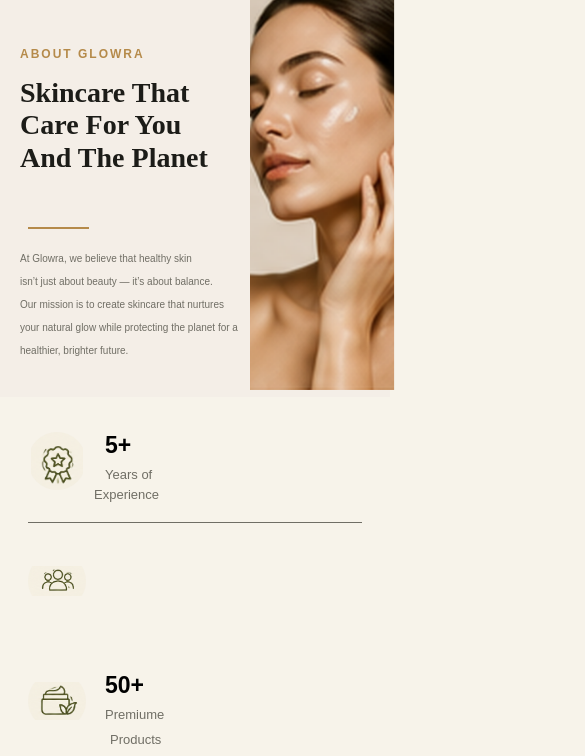
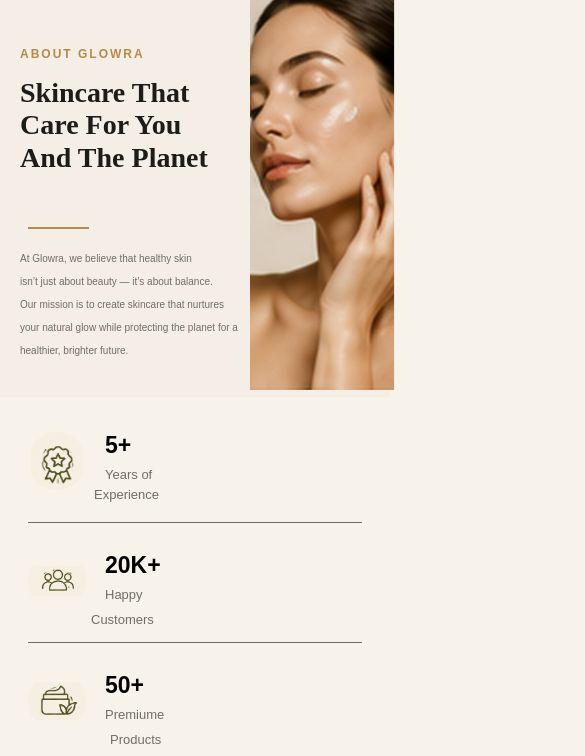
Before and after one commit to zohaibwarsi386-boop/GLOWRA-SKINCARE-, a plain HTML site: page about.html in a window 390 px wide. Shown: the part 88-844 px from the top of the page, 585 px wide, since content can reach past the window. Drawn offline with Linux system fonts and the light colour scheme.

Commit message:
Update about.css

```diff
--- a/about.css
+++ b/about.css
@@ -2037,10 +2037,33 @@ nav a:hover {
         height: 58px;
         object-fit: contain;
     }
+
     .z-5 {
         position: absolute;
 
-        position: absolute;
+        top: 155px;
+        left: 105px;
+
+        font-size: 23px;
+    }
+
+    .z-6 {
+        position: absolute;
+
+        top: 188px;
+        left: 105px;
+
+        font-size: 13px;
+        line-height: 20px;
+    }
+
+    .line-2 {
+        position: absolute;
+
+        top: 245px;
+        left: 28px;
+
+        width: calc(100% - 56px);
         height: 1px;
     }
 
```
